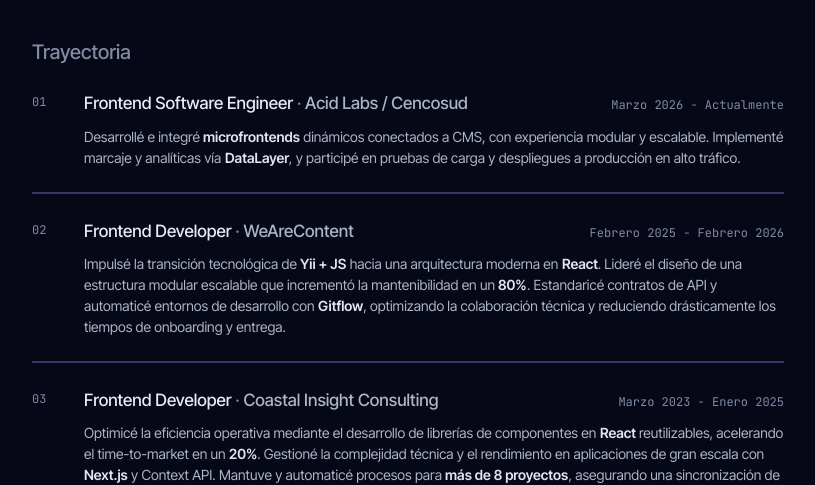
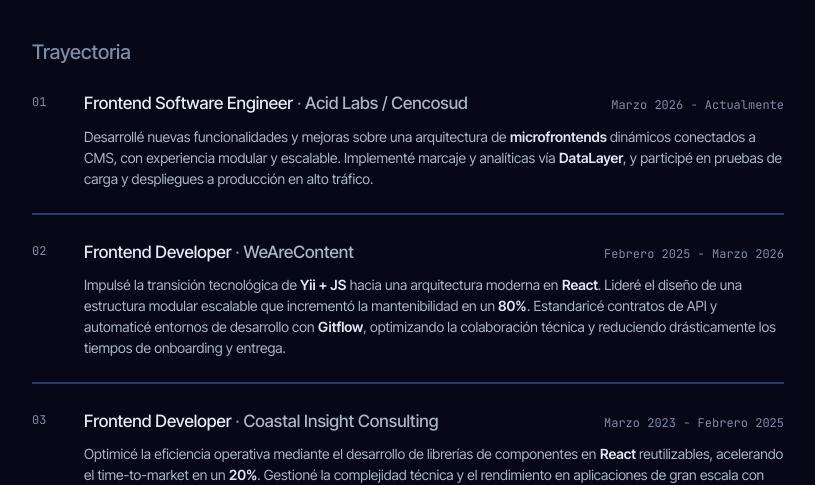
Before and after one commit to Vctorqui/portafolio-web, a Next.js app: page / in a window 1280 px wide. Shown: the part 1800-2285 px from the top of the page, without its empty margins (232-1047 px from the left). Built offline with nearby package versions, Linux system fonts and the light colour scheme; no server answers.

Commit message:
feat: update experience descriptions and dates; enhance technology stack with additional skills

```diff
--- a/src/constants/experience.ts
+++ b/src/constants/experience.ts
@@ -1,3 +1,4 @@
+import { features } from 'process'
 import { Experience } from '../types'
 
 export const experiences: Experience[] = [
@@ -8,9 +9,9 @@
     english_date: 'March 2026 - Present',
     spanish_date: 'Marzo 2026 - Actualmente',
     spanish_description:
-      'Desarrollé e integré <span class="font-medium text-brand">microfrontends</span> dinámicos conectados a CMS, con experiencia modular y escalable. Implementé marcaje y analíticas vía <span class="font-medium text-brand">DataLayer</span>, y participé en pruebas de carga y despliegues a producción en alto tráfico.',
+      'Desarrollé nuevas funcionalidades y mejoras sobre una arquitectura de <span class="font-medium text-brand">microfrontends</span> dinámicos conectados a CMS, con experiencia modular y escalable. Implementé marcaje y analíticas vía <span class="font-medium text-brand">DataLayer</span>, y participé en pruebas de carga y despliegues a producción en alto tráfico.',
     english_description:
-      'Built and integrated dynamic <span class="font-medium text-brand">microfrontends</span> wired to CMS systems for a modular, scalable UX. Shipped advanced tagging and analytics via <span class="font-medium text-brand">DataLayer</span>, and contributed to load testing, performance audits, and production deploys under high traffic.',
+      'I developed new features and enhancements based on a  <span class="font-medium text-brand">microfrontend</span> architecture wired to CMS systems for a modular, scalable UX. Shipped advanced tagging and analytics via <span class="font-medium text-brand">DataLayer</span>, and contributed to load testing, performance audits, and production deploys under high traffic.',
     stacks: [
       'Next.js',
       'React',
@@ -23,14 +24,20 @@
       'CloudFront',
       'GitHub',
       'Jira',
+      'Confluence',
+      'DataLayer',
+      'REST APIs',
+      'GraphQL',
+      'SEO',
+      'Coralogix',
     ],
   },
   {
     id: 2,
     company: 'WeAreContent',
     position: 'Frontend Developer',
-    english_date: 'February 2025 - February 2026',
-    spanish_date: 'Febrero 2025 - Febrero 2026',
+    english_date: 'February 2025 - March 2026',
+    spanish_date: 'Febrero 2025 - Marzo 2026',
     spanish_description:
       'Impulsé la transición tecnológica de <span class="font-medium text-brand">Yii + JS</span> hacia una arquitectura moderna en <span class="font-medium text-brand">React</span>. Lideré el diseño de una estructura modular escalable que incrementó la mantenibilidad en un <span class="font-medium text-brand">80%</span>. Estandaricé contratos de API y automaticé entornos de desarrollo con <span class="font-medium text-brand">Gitflow</span>, optimizando la colaboración técnica y reduciendo drásticamente los tiempos de onboarding y entrega.',
     english_description:
@@ -45,6 +52,10 @@
       'UI/UX',
       'Yii',
       'PHP',
+      'HTML4',
+      'CSS2',
+      'Sass',
+      'mySQL',
       'Docker',
       'Gitflow',
     ],
@@ -53,8 +64,8 @@
     id: 3,
     company: 'Coastal Insight Consulting',
     position: 'Frontend Developer',
-    english_date: 'March 2023 - January 2025',
-    spanish_date: 'Marzo 2023 - Enero 2025',
+    english_date: 'March 2023 - February 2025',
+    spanish_date: 'Marzo 2023 - Febrero 2025',
     spanish_description:
       'Optimicé la eficiencia operativa mediante el desarrollo de librerías de componentes en <span class="font-medium text-brand">React</span> reutilizables, acelerando el time-to-market en un <span class="font-medium text-brand">20%</span>. Gestioné la complejidad técnica y el rendimiento en aplicaciones de gran escala con <span class="font-medium text-brand">Next.js</span> y Context API. Mantuve y automaticé procesos para <span class="font-medium text-brand">más de 8 proyectos</span>, asegurando una sincronización de datos impecable mediante APIs RESTful.',
     english_description:
@@ -67,6 +78,7 @@
       'Material UI',
       'Sass',
       'REST APIs',
+      'PHP'
     ],
   },
   {
@@ -83,6 +95,7 @@
       'Next.js',
       'React',
       'Express',
+      'PHP',
       'Node.js',
       'Astro',
       'Supabase',
@@ -90,6 +103,15 @@
       'Tailwind CSS',
       'Firebase',
       'MongoDB',
+      'MUI',
+      'Shadcn UI',
+      'JavaScript',
+      'HTML5',
+      'CSS3',
+      'Sass',
+      'GitHub',
+      'Docker',
+      'Figma',
     ],
   },
 ]
```
